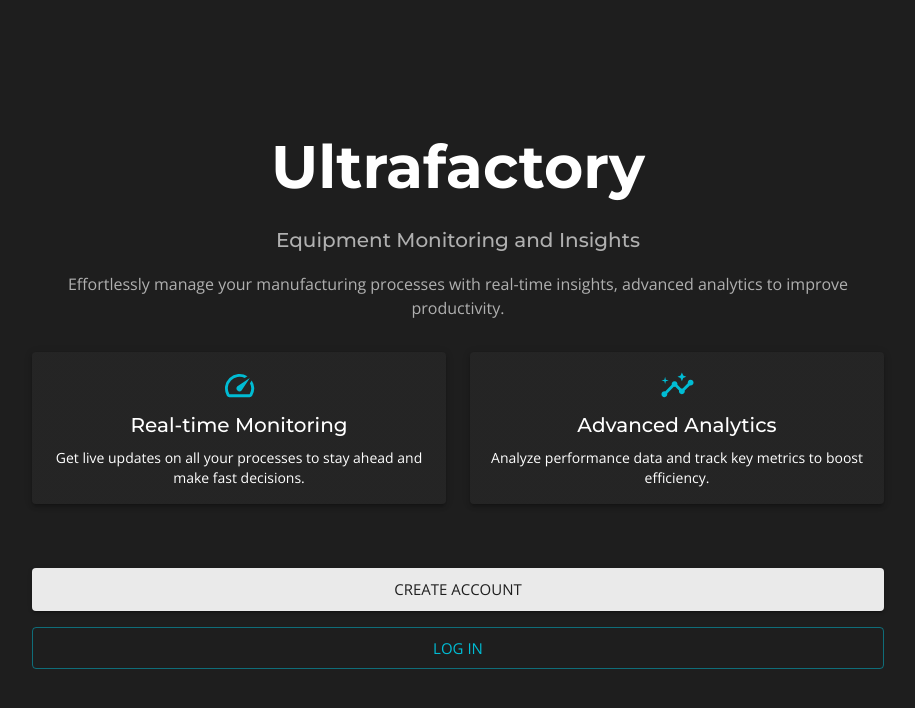
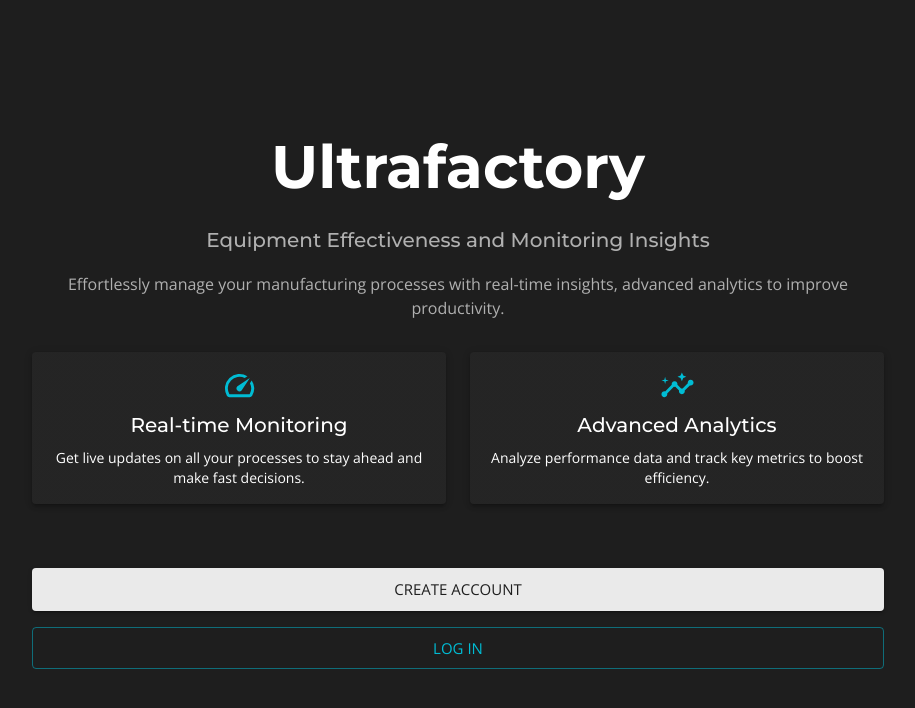
Before and after one commit to lgustavopalmieri/ultrafactory-frontend, a React (Vite) app: page / in a window 1280 px wide. Shown: the top 708 px of the page, without its empty margins (182-1097 px from the left). Built offline with nearby package versions, Linux system fonts and the light colour scheme.

Commit message:
feat: finishes initial page layout

```diff
--- a/src/features/initial-page/InitialPage.tsx
+++ b/src/features/initial-page/InitialPage.tsx
@@ -27,7 +27,7 @@ const InitialPage: React.FunctionComponent<IInitialPageProps> = props => {
         </Typography>
 
         <Typography variant="h6" color="textSecondary" paragraph>
-          Equipment Monitoring and Insights
+          Equipment Effectiveness and Monitoring Insights
         </Typography>
 
         <Typography variant="body1" color="textSecondary" sx={{ mb: 4 }}>
```
